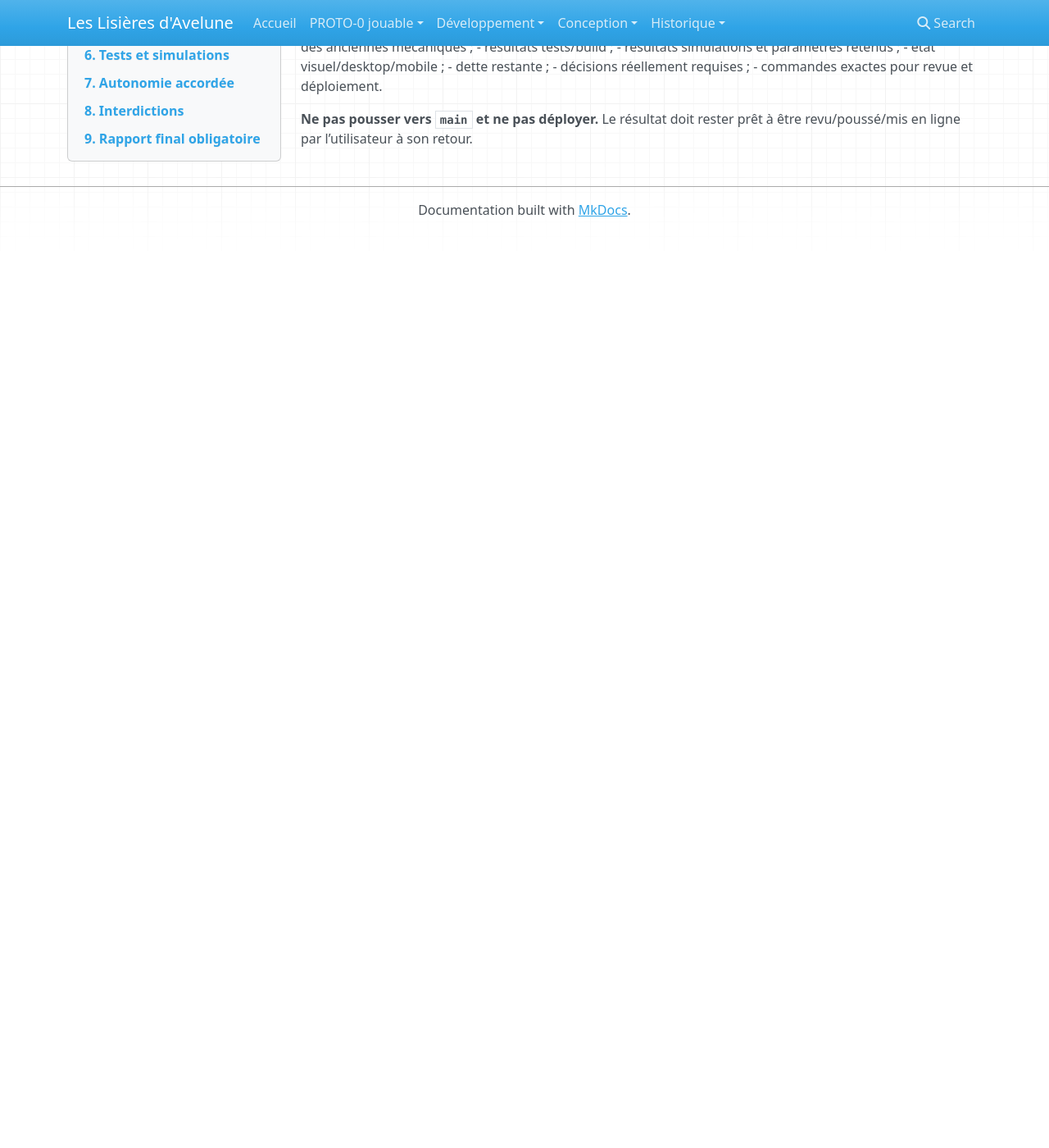
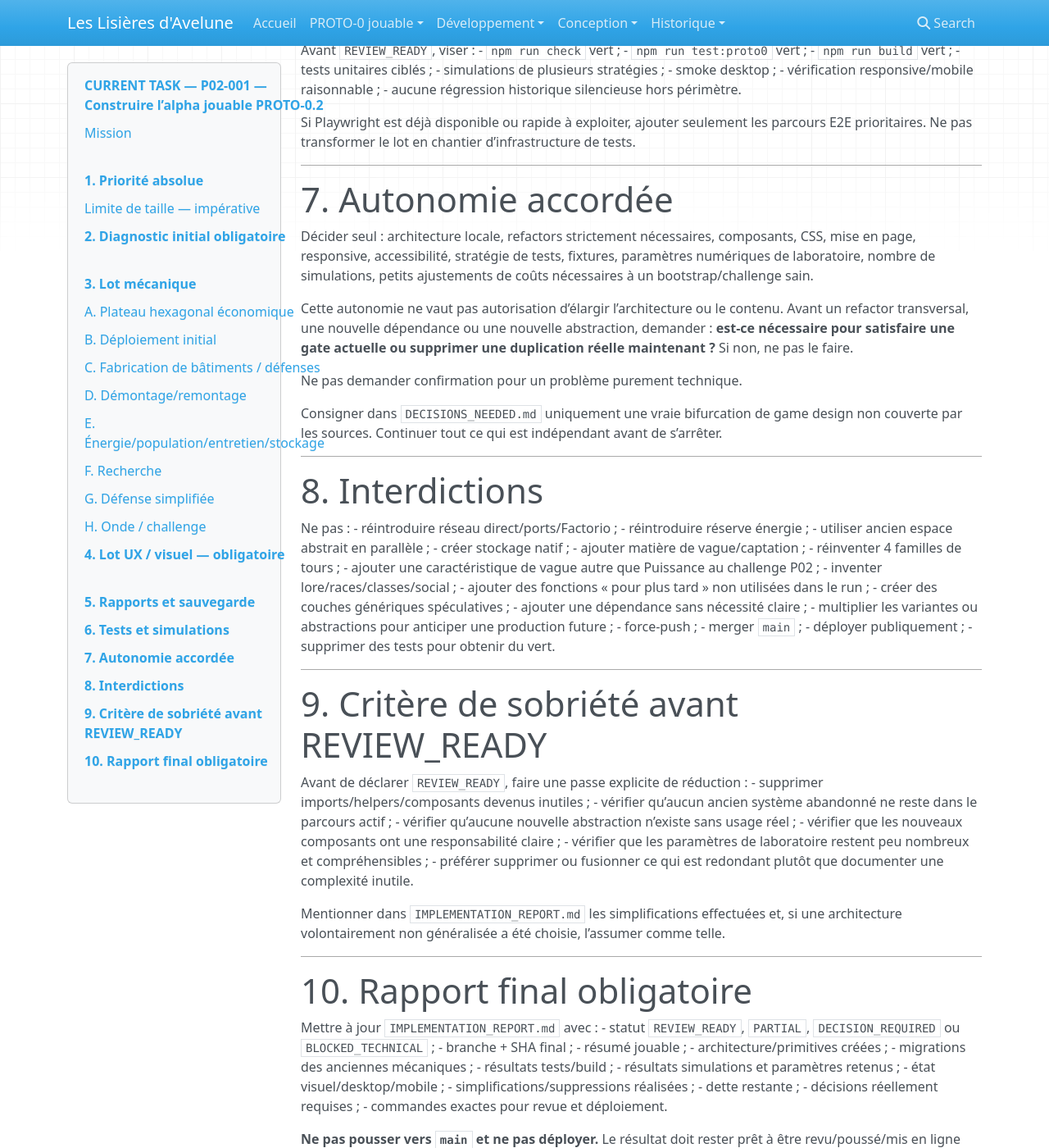
Before and after one commit to Abeliome-Officiel/les-lisieres-avelune, an MkDocs documentation site: the page built from docs/development/proto0.2/CURRENT_TASK.md, in a window 1280 px wide and 1400 px high, scrolled down 4636 px. Shown: the whole window at 82% size. Built offline with MkDocs 1.6.1, drawn with Linux system fonts in a browser that asks for light colours; nearby versions of some CDN libraries; before the commit the page ends 4920 px from its top, so only the background shows below that; some of the changed text lies outside the part shown.

Commit message:
PROTO-0.2: limiter le long run au périmètre utile

```diff
--- a/docs/development/proto0.2/CURRENT_TASK.md
+++ b/docs/development/proto0.2/CURRENT_TASK.md
@@ -8,7 +8,9 @@
 
 Transformer l’état actuel du dépôt en une **alpha PROTO-0.2 complète et réellement jouable**, suffisamment solide pour qu’au retour de l’utilisateur il reste principalement à relire, pousser si nécessaire et mettre en ligne.
 
-Ce lot est volontairement large et prévu pour plusieurs heures d’autonomie. Ne pas s’arrêter après une première compilation verte ou un premier écran fonctionnel. Continuer jusqu’à ce que les gates de `04_ACCEPTANCE.md` soient satisfaites ou qu’une véritable décision humaine bloque tout travail indépendant.
+Ce lot est volontairement large en **travail**, mais volontairement étroit en **périmètre fonctionnel**. Il est prévu pour plusieurs heures d’autonomie afin de finir, tester, simplifier, simuler et polir le même petit prototype — pas pour élargir Avelune.
+
+Ne pas s’arrêter après une première compilation verte ou un premier écran fonctionnel. Continuer jusqu’à ce que les gates de `04_ACCEPTANCE.md` soient satisfaites ou qu’une véritable décision humaine bloque tout travail indépendant.
 
 Lire obligatoirement :
 1. `/AGENTS.md`
@@ -30,6 +32,24 @@ Puis inspecter le code réel avant de modifier.
 Livrer un mini-jeu assemblé : **plateau + économie + recherche + défenses + vagues croissantes + victoire/défaite + persistance + habillage visuel Avelune provisoire**.
 
 Le moteur existant doit être réutilisé lorsqu’il reste compatible. Les mécaniques historiques explicitement abandonnées pour PROTO-0.2 doivent être retirées du parcours actif au lieu d’être conservées comme seconde vérité.
+
+## Limite de taille — impérative
+
+Le résultat attendu est **petit, propre et jouable**, pas une nouvelle fondation générale du jeu.
+
+Pendant ce long run, privilégier dans cet ordre :
+1. terminer le parcours joueur déjà demandé ;
+2. corriger ce qui casse ou prête à confusion ;
+3. réduire les contradictions et le code mort ;
+4. tester et simuler ;
+5. améliorer l’ergonomie et le rendu ;
+6. seulement ensuite refactoriser ce qui gêne réellement la maintenabilité immédiate.
+
+Ne pas ajouter pour « préparer plus tard » : sous-système générique, framework interne, plugin system, ECS, event bus global, DSL, abstraction universelle de ressources, moteur de layout générique, éditeur, architecture réseau future, ou autre infrastructure sans usage direct dans ce lot.
+
+Ne pas créer de contenu supplémentaire pour remplir la durée disponible. **Le temps long sert à améliorer la qualité et la complétude, pas la quantité de fonctionnalités.**
+
+Quand une solution simple et locale satisfait le cahier proprement, la choisir plutôt qu’une solution plus générale.
 
 ---
 
@@ -112,6 +132,8 @@ Construire une petite progression réellement utile :
 
 Progression répétable : max 4 niveaux **au total cumulé** dans le proto, gains modestes/configurables.
 
+Ne pas créer un arbre technologique complet ni une infrastructure générique d’arbre pour quelques nœuds : implémenter uniquement la structure nécessaire au parcours actuel, proprement séparée des données.
+
 ## G. Défense simplifiée
 
 Remplacer le parcours à quatre familles par une seule famille joueur : **Affaiblissement**.
@@ -124,6 +146,8 @@ Remplacer le parcours à quatre familles par une seule famille joueur : **Affaib
 - réduction séquentielle de la Puissance.
 
 Aucune captation, matière de vague, Déstructuration ou Stabilisation active.
+
+Ne pas construire un moteur générique de dizaines de familles de tours pour anticiper le jeu futur.
 
 ## H. Onde / challenge
 
@@ -138,9 +162,9 @@ Remplacer la résolution active complexe par la règle P02 :
 
 Le run n’a pas un nombre fixe de vagues.
 
-Centraliser tous les paramètres. Faire des simulations nombreuses pour calibrer un challenge continu, non trivial mais gagnable. Une mauvaise trajectoire doit finir par mourir ; une bonne trajectoire doit pouvoir atteindre une onde à résidu zéro avant cela.
+Centraliser les quelques paramètres réellement nécessaires. Faire des simulations nombreuses pour calibrer un challenge continu, non trivial mais gagnable. Une mauvaise trajectoire doit finir par mourir ; une bonne trajectoire doit pouvoir atteindre une onde à résidu zéro avant cela.
 
-Ne pas chercher l’équilibrage du jeu final.
+Ne pas chercher l’équilibrage du jeu final, ne pas ajouter d’autres caractéristiques de vague, et ne pas construire un moteur de profil de vague futur pour ce lot.
 
 ---
 
@@ -169,6 +193,8 @@ Faire une vraie passe visuelle :
 
 Le résultat peut être provisoire mais doit ressembler à un jeu Avelune testable, pas à un back-office.
 
+Ne pas créer une design system complète, une bibliothèque de composants générique ou une collection d’animations. Utiliser quelques tokens/styles cohérents et les composants nécessaires aux écrans réels du proto.
+
 ---
 
 # 5. Rapports et sauvegarde
@@ -182,6 +208,8 @@ Le résultat peut être provisoire mais doit ressembler à un jeu Avelune testab
 - sauvegarde locale versionnée ;
 - anciennes sauvegardes incompatibles rejetées/migrées proprement ;
 - nouvelle partie explicite.
+
+La persistance doit être une primitive simple et isolée, remplaçable plus tard ; ne pas construire une couche de persistence universelle ou serveur.
 
 ---
 
@@ -203,13 +231,15 @@ Avant `REVIEW_READY`, viser :
 - vérification responsive/mobile raisonnable ;
 - aucune régression historique silencieuse hors périmètre.
 
-Si Playwright est déjà disponible ou rapide à exploiter, ajouter les parcours E2E prioritaires sans transformer le lot en chantier d’infrastructure.
+Si Playwright est déjà disponible ou rapide à exploiter, ajouter seulement les parcours E2E prioritaires. Ne pas transformer le lot en chantier d’infrastructure de tests.
 
 ---
 
 # 7. Autonomie accordée
 
-Décider seul : architecture locale, refactors nécessaires, composants, CSS, mise en page, responsive, accessibilité, stratégie de tests, fixtures, paramètres numériques de laboratoire, nombre de simulations, petits ajustements de coûts nécessaires à un bootstrap/challenge sain.
+Décider seul : architecture locale, refactors strictement nécessaires, composants, CSS, mise en page, responsive, accessibilité, stratégie de tests, fixtures, paramètres numériques de laboratoire, nombre de simulations, petits ajustements de coûts nécessaires à un bootstrap/challenge sain.
+
+Cette autonomie ne vaut pas autorisation d’élargir l’architecture ou le contenu. Avant un refactor transversal, une nouvelle dépendance ou une nouvelle abstraction, demander : **est-ce nécessaire pour satisfaire une gate actuelle ou supprimer une duplication réelle maintenant ?** Si non, ne pas le faire.
 
 Ne pas demander confirmation pour un problème purement technique.
 
@@ -228,6 +258,10 @@ Ne pas :
 - réinventer 4 familles de tours ;
 - ajouter une caractéristique de vague autre que Puissance au challenge P02 ;
 - inventer lore/races/classes/social ;
+- ajouter des fonctions « pour plus tard » non utilisées dans le run ;
+- créer des couches génériques spéculatives ;
+- ajouter une dépendance sans nécessité claire ;
+- multiplier les variantes ou abstractions pour anticiper une production future ;
 - force-push ;
 - merger `main` ;
 - déployer publiquement ;
@@ -235,7 +269,21 @@ Ne pas :
 
 ---
 
-# 9. Rapport final obligatoire
+# 9. Critère de sobriété avant REVIEW_READY
+
+Avant de déclarer `REVIEW_READY`, faire une passe explicite de réduction :
+- supprimer imports/helpers/composants devenus inutiles ;
+- vérifier qu’aucun ancien système abandonné ne reste dans le parcours actif ;
+- vérifier qu’aucune nouvelle abstraction n’existe sans usage réel ;
+- vérifier que les nouveaux composants ont une responsabilité claire ;
+- vérifier que les paramètres de laboratoire restent peu nombreux et compréhensibles ;
+- préférer supprimer ou fusionner ce qui est redondant plutôt que documenter une complexité inutile.
+
+Mentionner dans `IMPLEMENTATION_REPORT.md` les simplifications effectuées et, si une architecture volontairement non généralisée a été choisie, l’assumer comme telle.
+
+---
+
+# 10. Rapport final obligatoire
 
 Mettre à jour `IMPLEMENTATION_REPORT.md` avec :
 - statut `REVIEW_READY`, `PARTIAL`, `DECISION_REQUIRED` ou `BLOCKED_TECHNICAL` ;
@@ -246,6 +294,7 @@ Mettre à jour `IMPLEMENTATION_REPORT.md` avec :
 - résultats tests/build ;
 - résultats simulations et paramètres retenus ;
 - état visuel/desktop/mobile ;
+- simplifications/suppressions réalisées ;
 - dette restante ;
 - décisions réellement requises ;
 - commandes exactes pour revue et déploiement.
```
